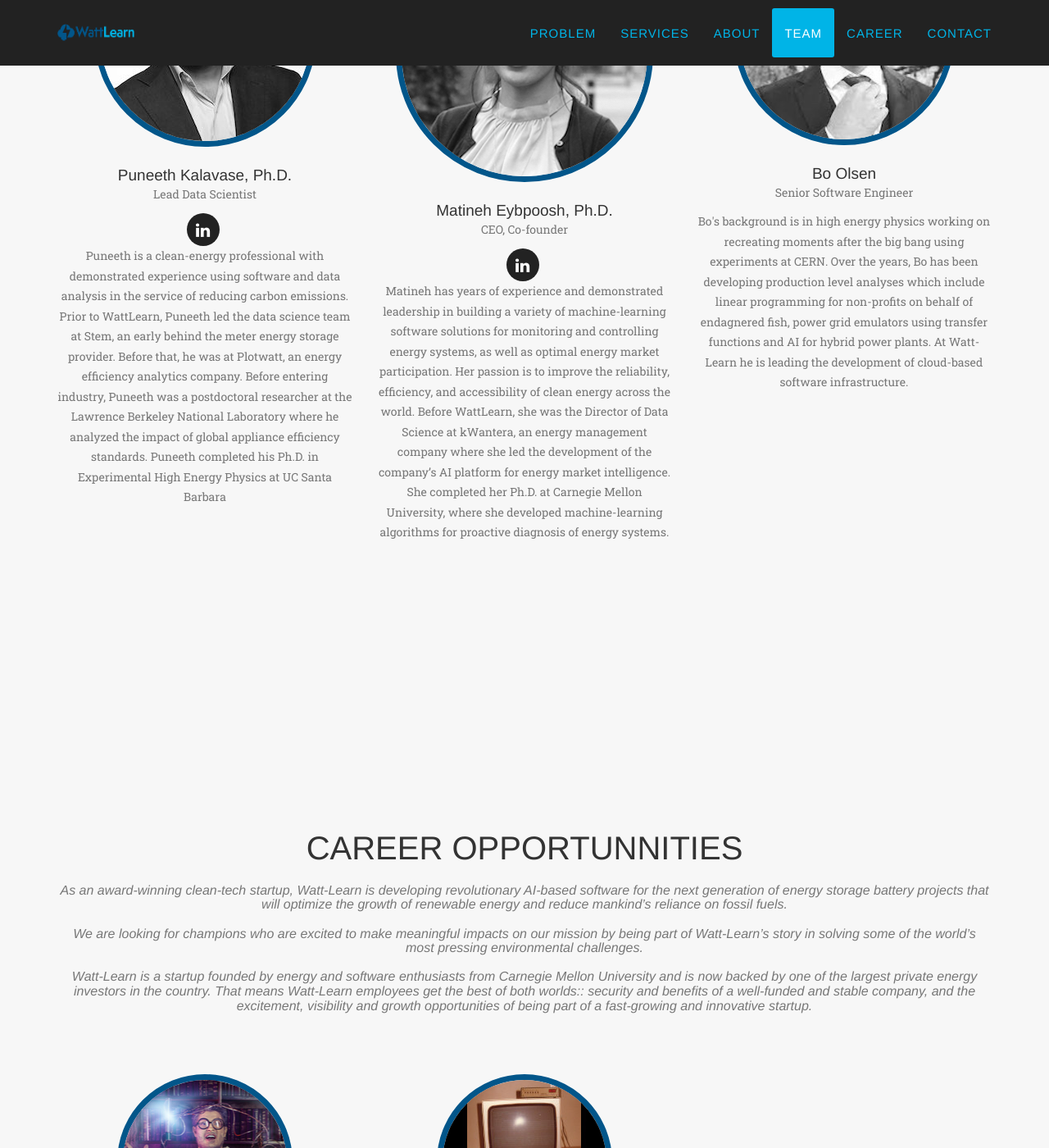
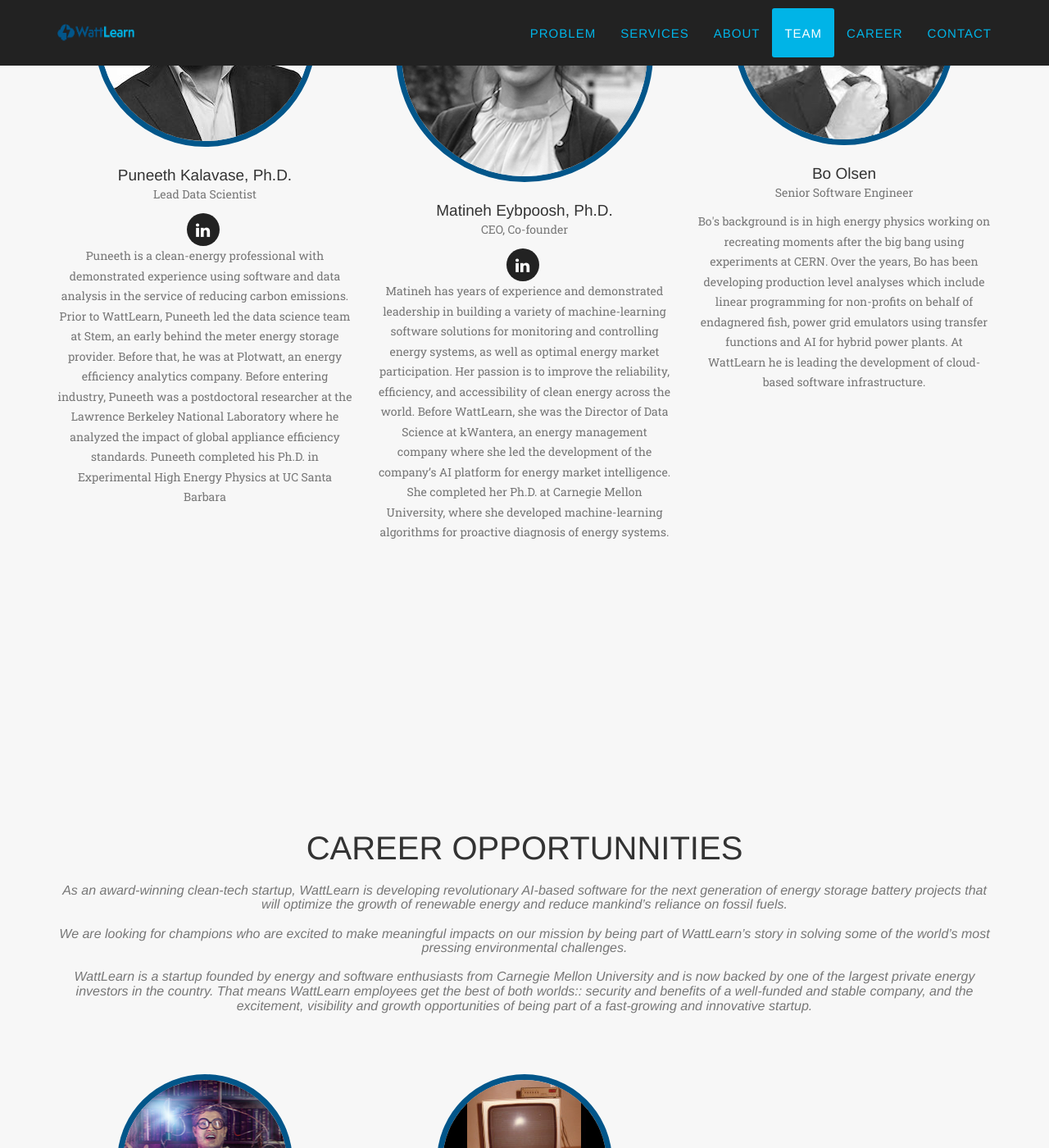
Before and after one commit to kalavase/wattlearn-www.github.io, a Jekyll site: the page built from index.html, in a window 1280 px wide and 1400 px high, scrolled down 5487 px. Shown: the whole window at 82% size. Built offline with Jekyll 4.4.1, drawn with Linux system fonts in a browser that asks for light colours; some web fonts are replaced; some of the changed text lies outside the part shown.

Commit message:
changed watt-learn to wattlearn

```diff
--- a/_config.yml
+++ b/_config.yml
@@ -2,13 +2,13 @@
 #baseurl: /agency-jekyll-theme/
 
 # Site settings
-title: Watt-Learn
+title: WattLearn
 subtitle: intelligent energy storage for a sustainable grid
 contact:
   title: contact
   subtitle:
 email: meybpoosh@wattlearn.com
-description: "Watt-Learn | Intelligent Batteries for Reliable and Profitable Grid. Watt-Learn offers revolutionary cloud-based AI software for battery installations. Our AI platform maximizes ROI and life of battery projects at different scale."
+description: "WattLearn | Intelligent Batteries for Reliable and Profitable Grid. WattLearn offers revolutionary cloud-based AI software for battery installations. Our AI platform maximizes ROI and life of battery projects at different scale."
 header_image: img/og.jpg
 
 tech:
@@ -93,12 +93,12 @@
   - name: Bo Olsen
     pic: 3
     position: Senior Software Engineer
-    bio: Bo's background is in high energy physics working on recreating moments after the big bang using experiments at CERN. Over the years, Bo has been developing production level analyses which include linear programming for non-profits on behalf of endagnered fish, power grid emulators using transfer functions and AI for hybrid power plants. At Watt-Learn he is leading the development of cloud-based software infrastructure.
+    bio: Bo's background is in high energy physics working on recreating moments after the big bang using experiments at CERN. Over the years, Bo has been developing production level analyses which include linear programming for non-profits on behalf of endagnered fish, power grid emulators using transfer functions and AI for hybrid power plants. At WattLearn he is leading the development of cloud-based software infrastructure.
 
 career:
   title: career
   alt_title: Career Opportunnities
-  subtitle: "As an award-winning clean-tech startup, Watt-Learn is developing revolutionary AI-based software for the next generation of energy storage battery projects that will optimize the growth of renewable energy and reduce mankind’s reliance on fossil fuels.<br/><br/>We are looking for champions who are excited to make meaningful impacts on our mission by being part of Watt-Learn’s story in solving some of the world’s most pressing environmental challenges.<br/><br/>Watt-Learn is a startup founded by energy and software enthusiasts from Carnegie Mellon University and is now backed by one of the largest private energy investors in the country. That means Watt-Learn employees get the best of both worlds:: security and benefits of a well-funded and stable company, and the excitement, visibility and growth opportunities of being part of a fast-growing and innovative startup."
+  subtitle: "As an award-winning clean-tech startup, WattLearn is developing revolutionary AI-based software for the next generation of energy storage battery projects that will optimize the growth of renewable energy and reduce mankind’s reliance on fossil fuels.<br/><br/>We are looking for champions who are excited to make meaningful impacts on our mission by being part of WattLearn’s story in solving some of the world’s most pressing environmental challenges.<br/><br/>WattLearn is a startup founded by energy and software enthusiasts from Carnegie Mellon University and is now backed by one of the largest private energy investors in the country. That means WattLearn employees get the best of both worlds:: security and benefits of a well-funded and stable company, and the excitement, visibility and growth opportunities of being part of a fast-growing and innovative startup."
 
 # Social networks usernames (many more available: google-plus, flickr, dribbble, pinterest, instagram, tumblr, linkedin, etc.)
 social:
```
Also changed, not shown: 4 other files.
